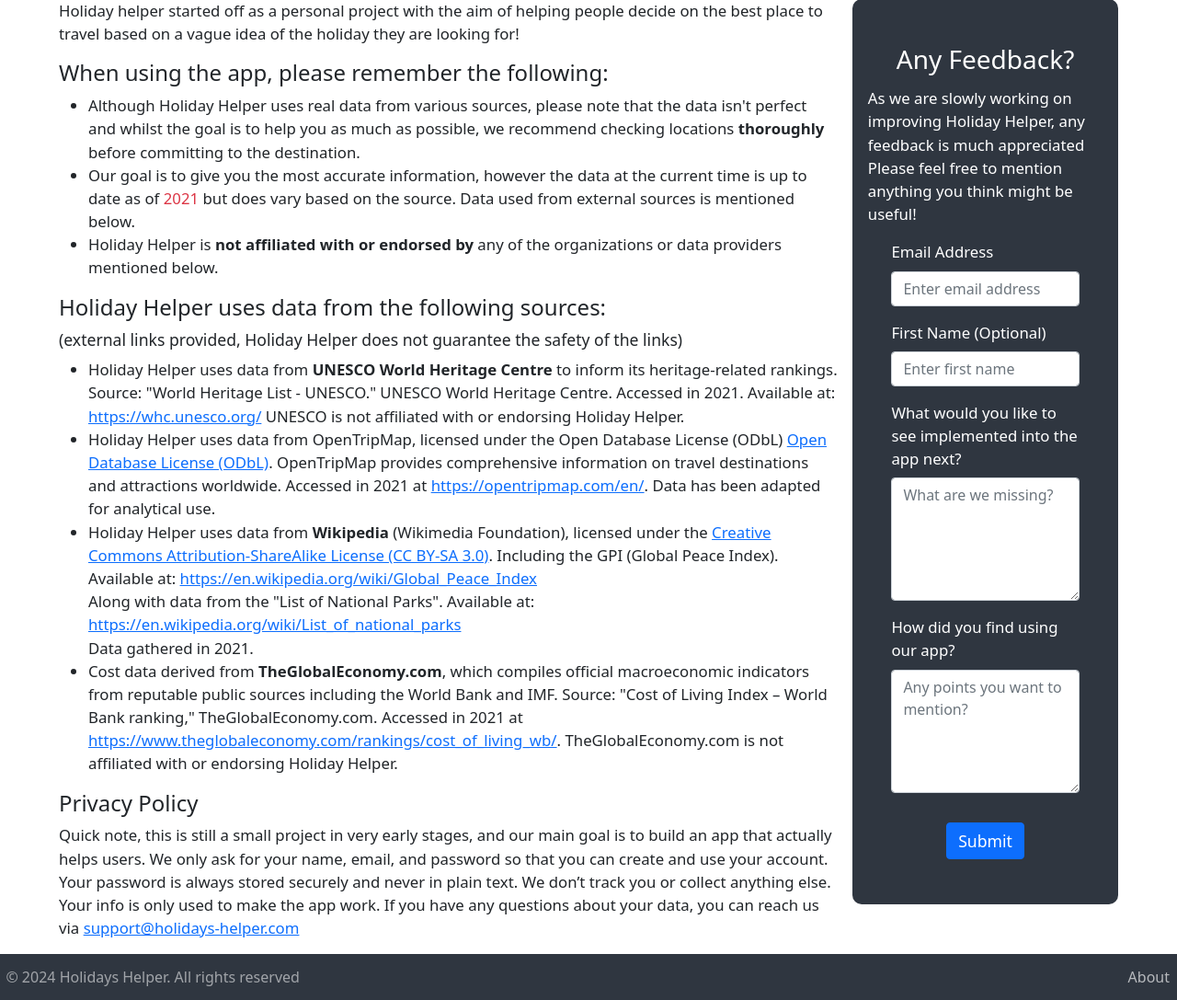
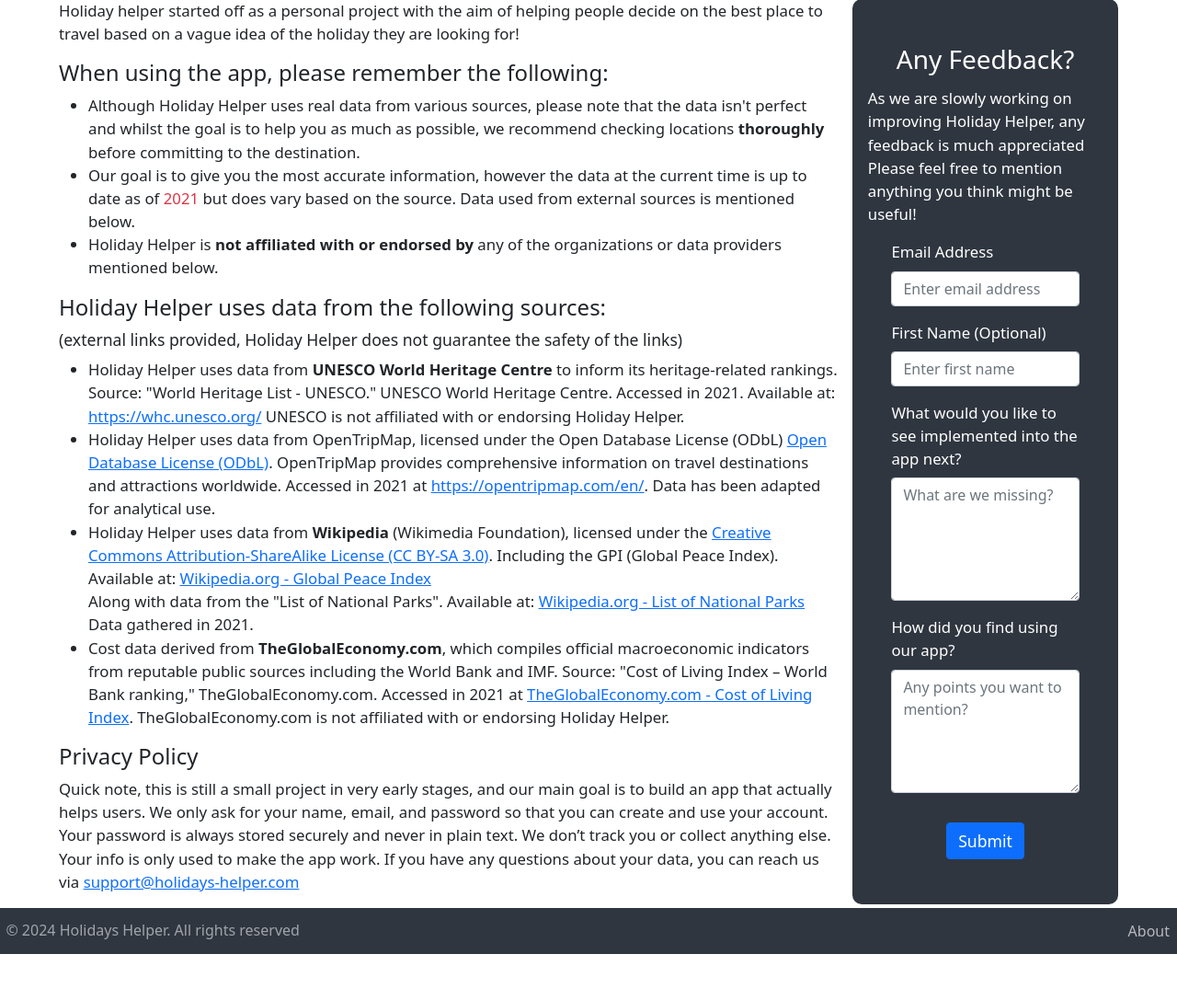
Before and after one commit to AhmedIMab/Holiday-Helper, a Flask app: page /about in a window 1280 px wide. Shown: the part 193-1280 px from the top of the page at 92% size. After the commit the page ends 1230 px from the top, so only its background shows below. Run offline with Flask 3, Linux system fonts and the light colour scheme; some libraries are stand-ins or nearby versions.

Commit message:
Updated about page to work for smaller screens

```diff
--- a/website/templates/about.html
+++ b/website/templates/about.html
@@ -53,8 +53,9 @@
                     <li class="accreditation">
                         Holiday Helper uses data from <strong>Wikipedia</strong> (Wikimedia Foundation),
                         licensed under the
-                        <a href="https://creativecommons.org/licenses/by-sa/3.0/">Creative Commons Attribution-ShareAlike License (CC BY-SA 3.0)</a>.  Including the GPI (Global Peace Index). Available at: <a href="https://en.wikipedia.org/wiki/Global_Peace_Index">https://en.wikipedia.org/wiki/Global_Peace_Index</a> <br>
-                        Along with data from the "List of National Parks". Available at: <a href="https://en.wikipedia.org/wiki/List_of_national_parks">https://en.wikipedia.org/wiki/List_of_national_parks</a> <br>
+                        <a href="https://creativecommons.org/licenses/by-sa/3.0/">Creative Commons Attribution-ShareAlike License (CC BY-SA 3.0)</a>.
+                        Including the GPI (Global Peace Index). Available at: <a href="https://en.wikipedia.org/wiki/Global_Peace_Index">Wikipedia.org - Global Peace Index</a> <br>
+                        Along with data from the "List of National Parks". Available at: <a href="https://en.wikipedia.org/wiki/List_of_national_parks">Wikipedia.org - List of National Parks</a> <br>
                         Data gathered in 2021.
                     </li>
 
@@ -63,7 +64,7 @@
                         from reputable public sources including the World Bank and IMF.
                         Source: "Cost of Living Index – World Bank ranking," TheGlobalEconomy.com.
                         Accessed in 2021 at
-                        <a href="https://www.theglobaleconomy.com/rankings/cost_of_living_wb/">https://www.theglobaleconomy.com/rankings/cost_of_living_wb/</a>.
+                        <a href="https://www.theglobaleconomy.com/rankings/cost_of_living_wb/">TheGlobalEconomy.com - Cost of Living Index</a>.
                         TheGlobalEconomy.com is not affiliated with or endorsing Holiday Helper.
                     </li>
                 </ul>
```
